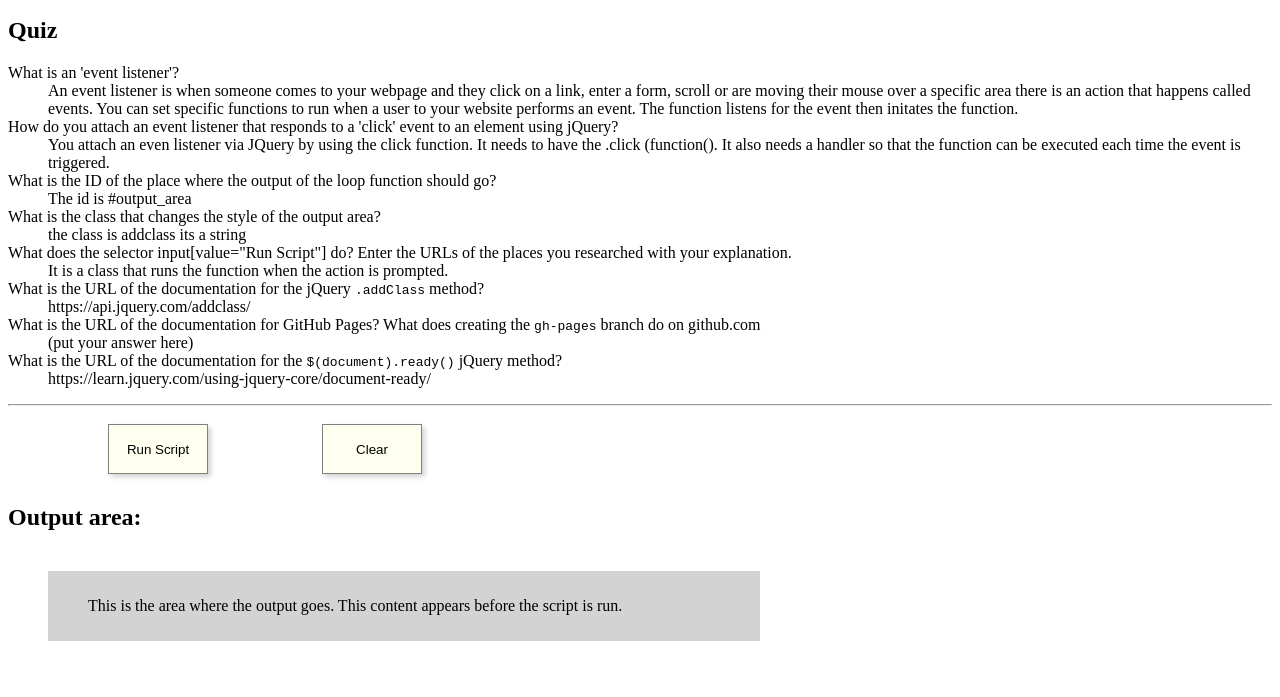
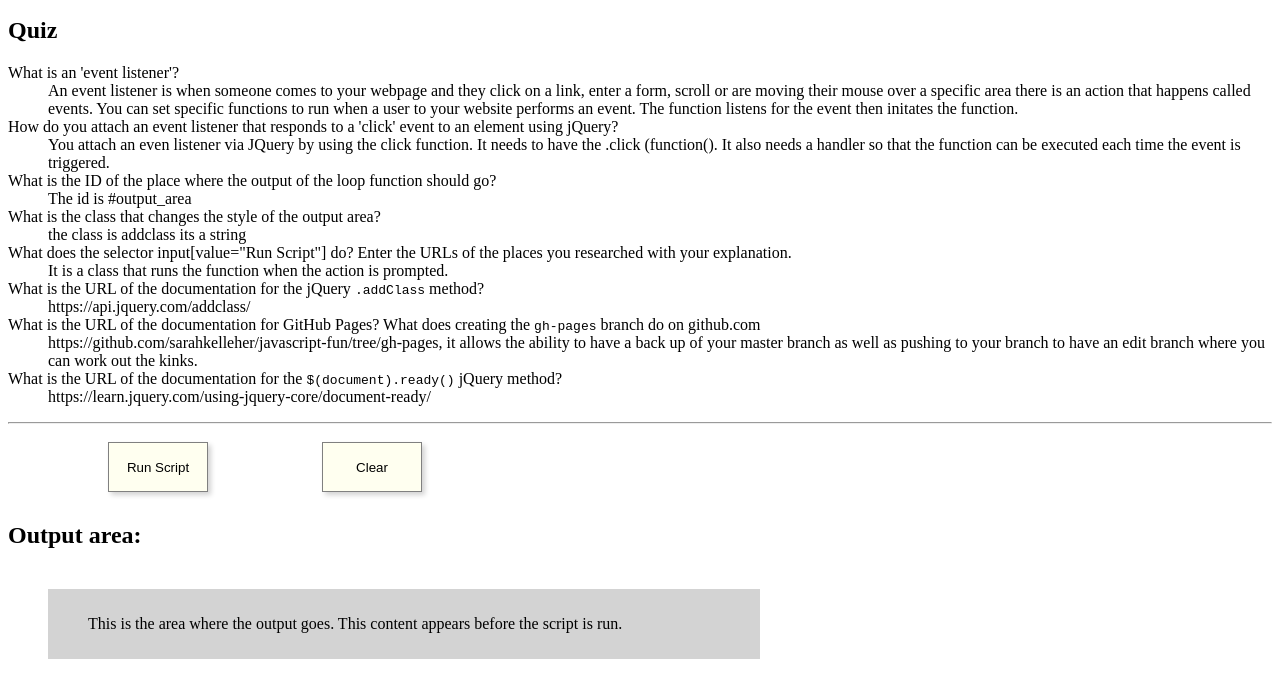
Before and after one commit to sarahkelleher/javascript-fun, a plain HTML site: page index.html in a window 1280 px wide. Shown: the part 87-784 px from the top of the page. Drawn offline with nearby package versions, Linux system fonts and the light colour scheme.

Commit message:
finishing quiz questions

```diff
--- a/index.html
+++ b/index.html
@@ -106,7 +106,7 @@
       <dt>What is the URL of the documentation for the jQuery <kbd>.addClass</kbd> method?</dt>
       <dd>https://api.jquery.com/addclass/</dd>
       <dt>What is the URL of the documentation for GitHub Pages? What does creating the <kbd>gh-pages</kbd> branch do on github.com</dt>
-      <dd>(put your answer here)</dd>
+      <dd>https://github.com/sarahkelleher/javascript-fun/tree/gh-pages, it allows the ability to have a back up of your master branch as well as pushing to your branch to have an edit branch where you can work out the kinks.</dd>
       <dt>What is the URL of the documentation for the <kbd>$(document).ready()</kbd> jQuery method?</dt>
       <dd>https://learn.jquery.com/using-jquery-core/document-ready/</dd>
 
```
